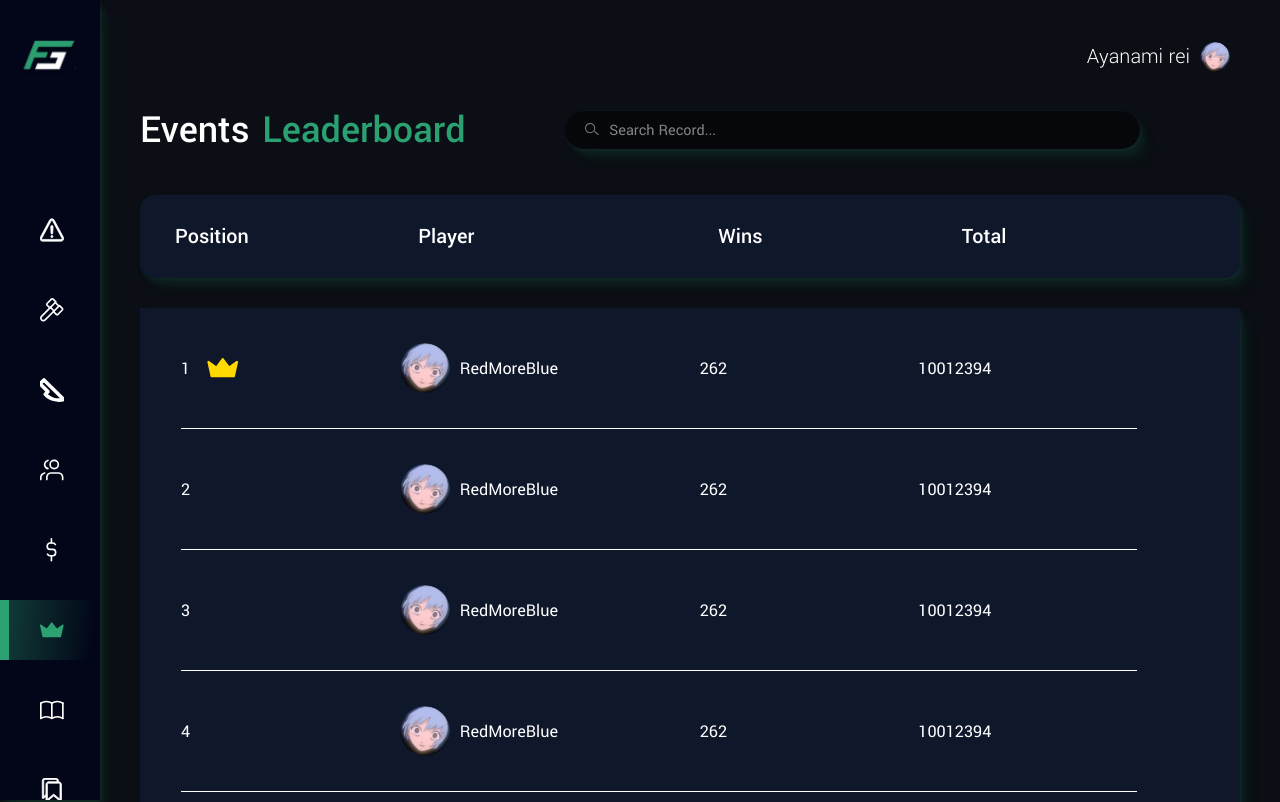
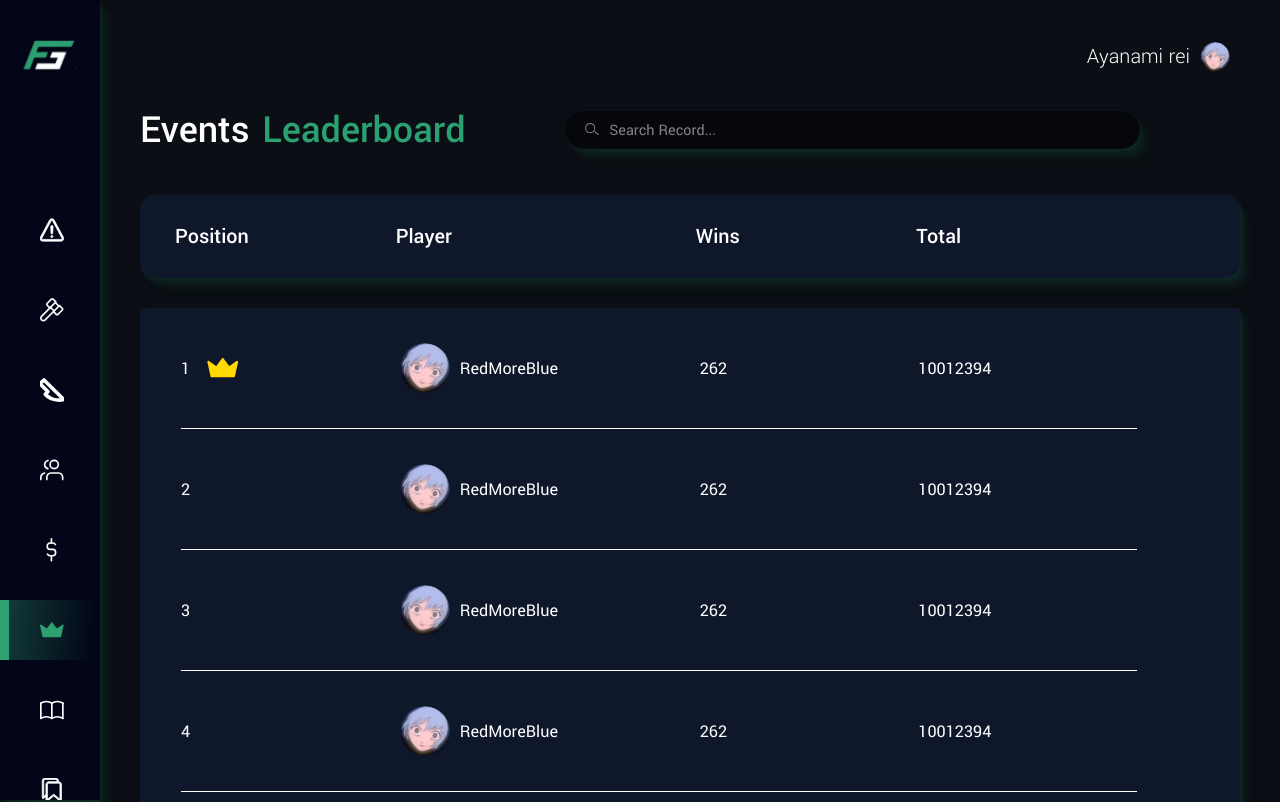
Before and after one commit to Stavoker/DarkRP, a React (Vite) app: page /leaderboard/events in a window 1280 px wide. Shown: the top 802 px of the page. Built offline with nearby package versions, Linux system fonts and the light colour scheme; no server answers.

Commit message:
fixed column alignment

```diff
--- a/src/Pages/Leaderboard/EventsLeaderboard.jsx
+++ b/src/Pages/Leaderboard/EventsLeaderboard.jsx
@@ -24,7 +24,7 @@ function EventsLeaderboard() {
       <PageHeader title="Events" text="Leaderboard" onSearchChange={handleSearchChange} searchValue={searchValue} />
 
       <div className="max-xl:overflow-x-auto max-xl:mb-[20px]">
-        <div className="flex items-center max-xl:gap-[15px] px-[20px] xl:mb-[30px] xl:py-[25px] xl:px-[35px] xl:bg-background-block xl:shadow-neon xl:rounded-[15px] *:w-full xl:*:text-[22px] *:text-[16px] *:font-medium">
+        <div className="flex items-center max-xl:gap-[15px] px-[20px] xl:mb-[30px]  xl:py-[25px] xl:px-[35px] xl:pr-[103px] xl:bg-background-block xl:shadow-neon xl:rounded-[15px] *:w-full xl:*:text-[22px] *:text-[16px] *:font-medium">
           <p className="">Position</p>
           <p className="xl:min-w-[300px] min-w-[210px]">Player</p>
           <p className="">Wins</p>
--- a/src/Pages/Leaderboard/TokensLeaderboard.jsx
+++ b/src/Pages/Leaderboard/TokensLeaderboard.jsx
@@ -30,7 +30,7 @@ function TokensLeaderboard() {
       <PageHeader title="Tokens" text="Leaderboard" onSearchChange={handleSearchChange} searchValue={searchValue} />
 
       <div className="max-xl:overflow-x-auto max-xl:mb-[20px]">
-        <div className="flex items-center max-xl:gap-[15px] px-[20px] xl:mb-[30px] xl:py-[25px] xl:px-[35px] xl:bg-background-block xl:shadow-neon xl:rounded-[15px] *:w-full xl:*:text-[22px] *:text-[16px] *:font-medium">
+        <div className="flex items-center max-xl:gap-[15px] px-[20px] xl:mb-[30px] xl:py-[25px] xl:px-[35px] xl:pr-[103px] xl:bg-background-block xl:shadow-neon xl:rounded-[15px] *:w-full xl:*:text-[22px] *:text-[16px] *:font-medium">
           <p className="">Position</p>
           <p className="xl:min-w-[300px] min-w-[210px]">Player</p>
           <p className="">Amount</p>
--- a/src/Pages/Profile.jsx
+++ b/src/Pages/Profile.jsx
@@ -98,7 +98,7 @@ function Profile() {
               <p className="text-[14px] xl:text-[18px] font-medium w-full max-w-[100px]">Reason</p>
             </div>
 
-            <ul className="grid gap-[20px] xl:overflow-y-auto xl:max-h-[670px] xl:-mr-[25px] xl:pb-[22px] max-xl:min-w-[505px]">
+            <ul className="grid gap-[20px] xl:overflow-y-auto xl:max-h-[670px] xl:-mr-[25px] xl:pr-[20px] xl:pb-[22px] max-xl:min-w-[505px]">
               {Array.from({ length: 100 }).map((_, index) => (
                 <li
                   key={index}
```
